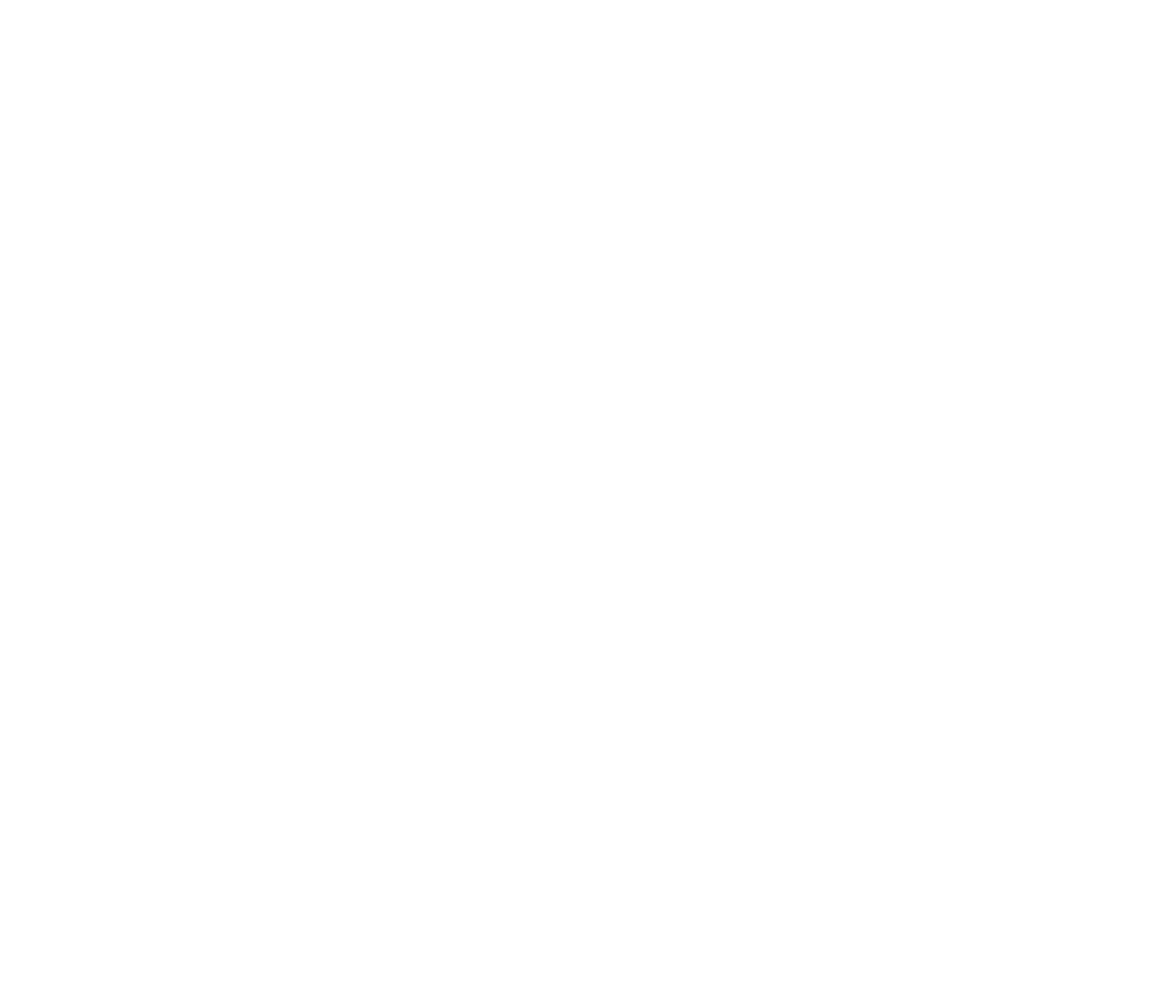
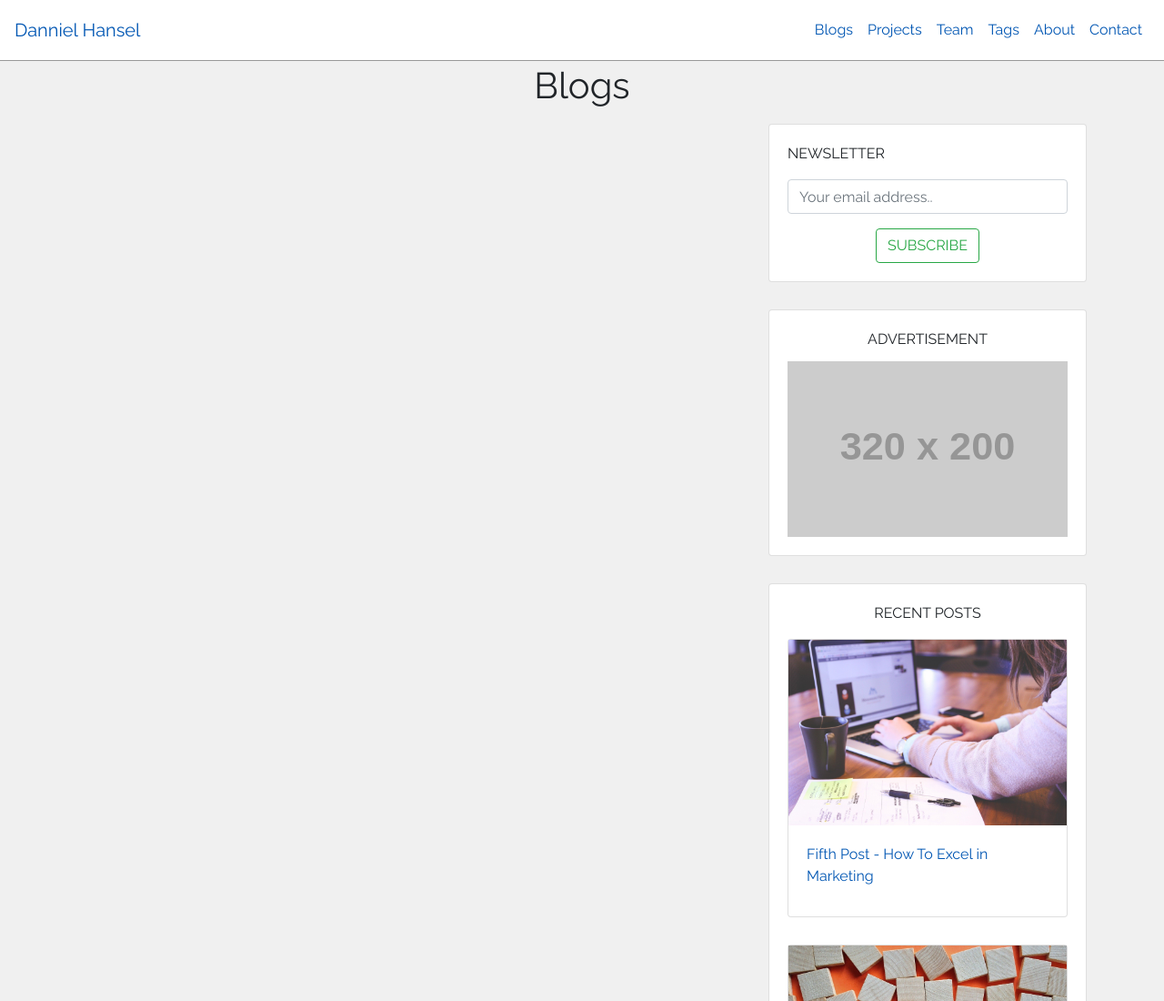
Before and after one commit to dehanz13/danniel-hansel-portfolio-gatsby, a Gatsby site: page /blogs in a window 1280 px wide. Before the commit this address had no page. Shown: the top 1100 px of the page at 91% size. Before the commit the page ends 800 px from the top, so only its background shows below. Built offline with nearby package versions, Linux system fonts and the light colour scheme; Gatsby itself is replaced by a stand-in of ours; placeholder pictures from the web are drawn by us.

Commit message:
added projects, blogs, contact on navbar

```diff
--- a/gatsby-config.js
+++ b/gatsby-config.js
@@ -1,6 +1,6 @@
 module.exports = {
   siteMetadata: {
-    title: `Code Blog`,
+    title: `Danniel Hansel`,
     description: `Kick off your next, great Gatsby project with this default starter. This barebones starter ships with the main Gatsby configuration files you might need.`,
     author: `@gatsbyjs`,
   },
--- a/src/components/header.js
+++ b/src/components/header.js
@@ -36,6 +36,12 @@ class Header extends React.Component {
           <Collapse isOpen={this.state.isOpen} navbar>
             <Nav className="ml-auto" navbar>
               <NavItem>
+                <NavLink href="/blogs">Blogs</NavLink>
+              </NavItem>
+              <NavItem>
+                <NavLink href="/projects">Projects</NavLink>
+              </NavItem>
+              <NavItem>
                 <NavLink href="/team">Team</NavLink>
               </NavItem>
               <NavItem>
@@ -43,6 +49,9 @@ class Header extends React.Component {
               </NavItem>
               <NavItem>
                 <NavLink href="/about">About</NavLink>
+              </NavItem>
+              <NavItem>
+                <NavLink href="/contact">Contact</NavLink>
               </NavItem>
             </Nav>
           </Collapse>
--- /dev/null
+++ b/src/pages/blogs.js
@@ -0,0 +1,20 @@
+import React from 'react';
+import { graphql, StaticQuery } from 'gatsby'
+
+import BlogInfo from '../components/BlogInfo';
+import Layout from "../components/layout"
+import SEO from "../components/seo"
+import Post from "../components/Post"
+
+const BlogsPage = () => {
+	return(
+		<Layout pageTitle="Blogs">
+			<SEO title="Blogs" keywords={[`gatsby`, `application`, `react`]} />
+			{/* <StaticQuery
+				query
+			/> */}
+		</Layout>
+	)
+}
+
+export default BlogsPage;
--- a/src/styles/_base.scss
+++ b/src/styles/_base.scss
@@ -14,8 +14,9 @@ a {
 }
 
 h1 {
-  margin-bottom: 20px;
+  // margin-bottom: 10px;
   text-align: center;
+  padding: 10px;
 }
 .navbar {
   background-color: white;
```
Also changed, not shown: src/pages/contact.js (added, +9 -0 lines), src/pages/projects.js (added, +9 -0 lines).
